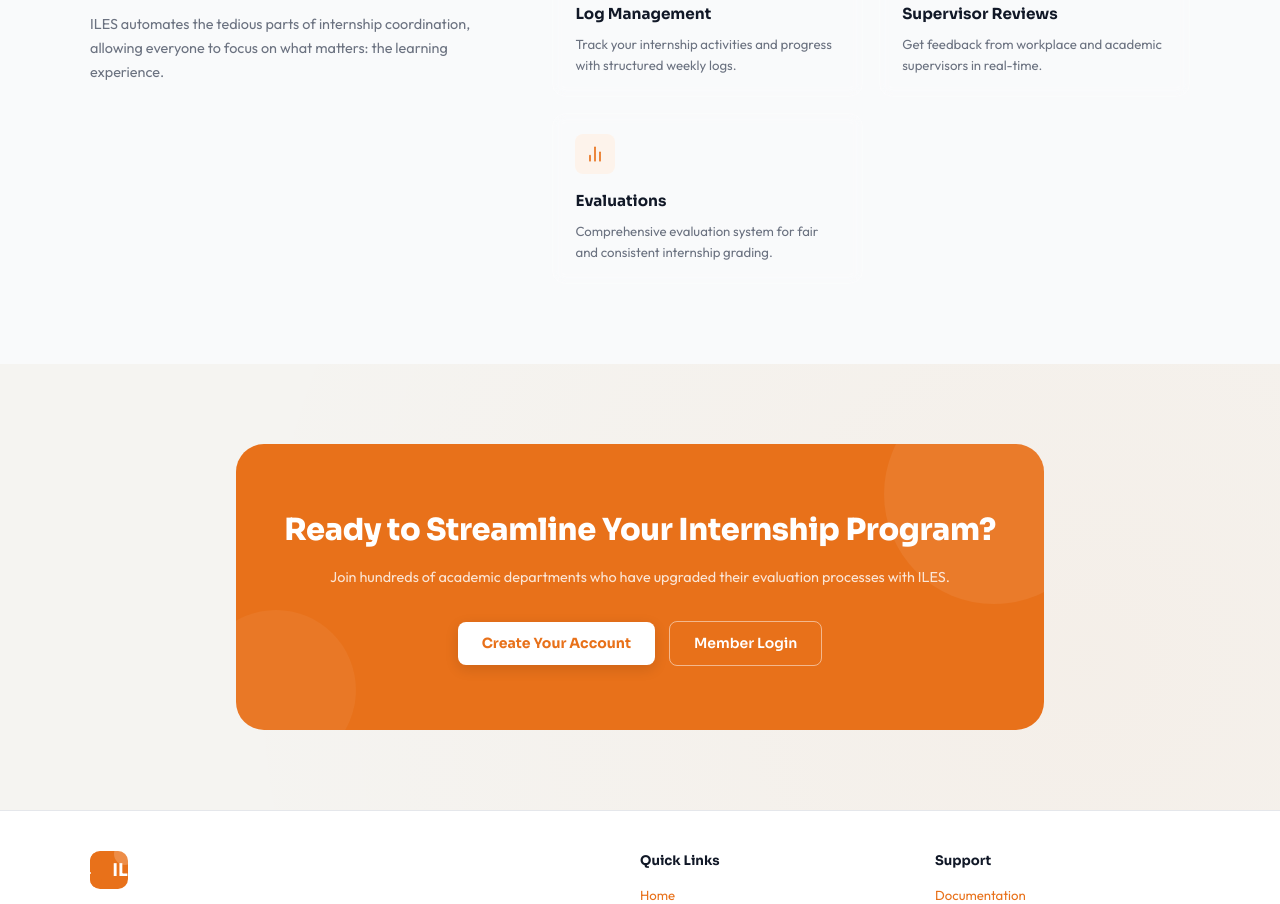
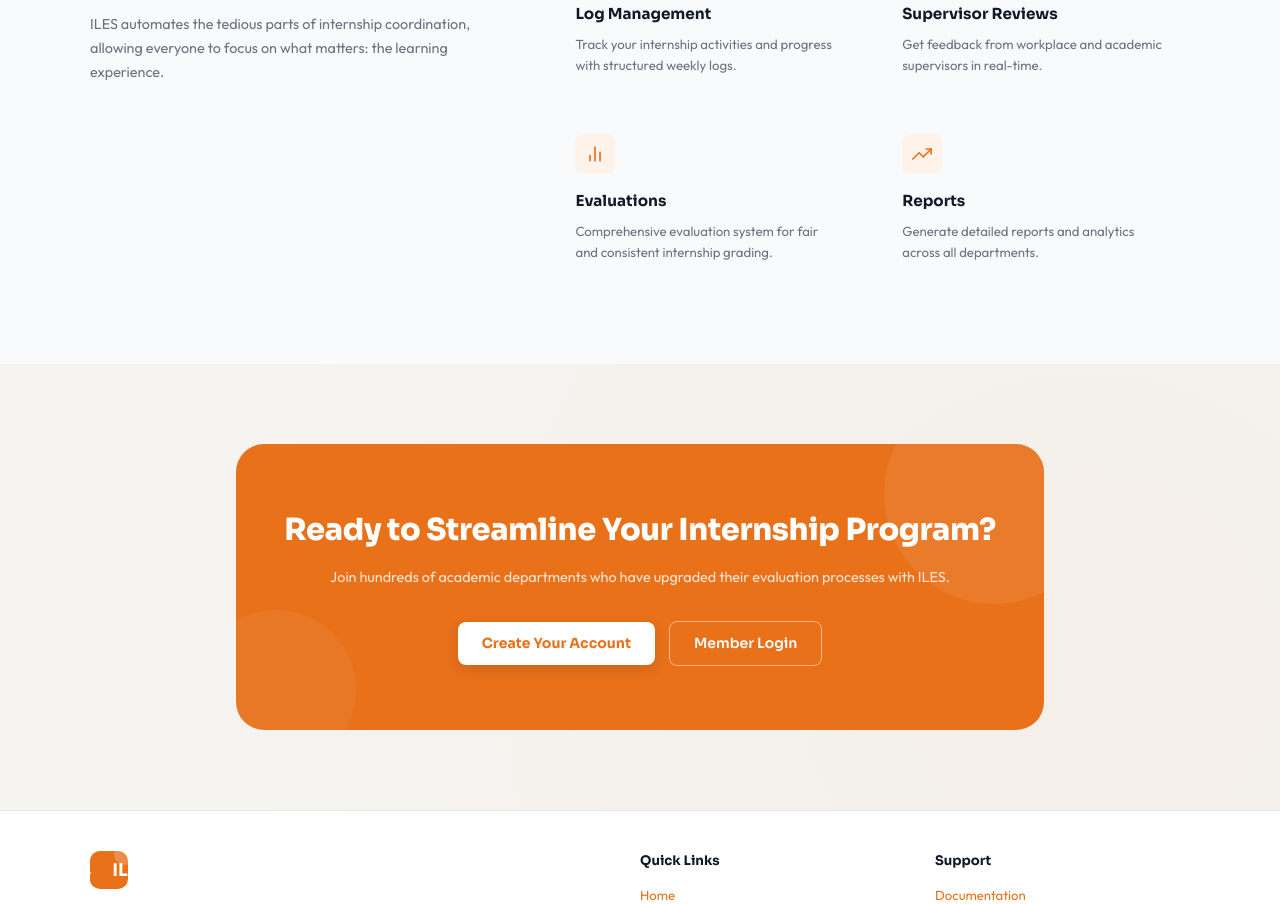
Before and after one commit to kalasamuel/ILES, a React (Vite) app in the folder frontend/iles-frontend/: page / in a window 1280 px wide. Shown: the part 942-1846 px from the top of the page. Built offline with nearby package versions, Linux system fonts and the light colour scheme; no server answers.

Commit message:
Restore Reports card on landing page

```diff
--- a/frontend/iles-frontend/src/features/auth/pages/LandingPage.jsx
+++ b/frontend/iles-frontend/src/features/auth/pages/LandingPage.jsx
@@ -1,6 +1,6 @@
 import React, { useEffect, useState } from 'react';
 import { Link } from 'react-router-dom';
-import { FiBarChart2, FiFileText, FiUser } from 'react-icons/fi';
+import { FiBarChart2, FiFileText, FiUser, FiTrendingUp } from 'react-icons/fi';
 import { dashboardsAPI } from '../../../services/endpoints';
 import landingPageImage from '../../../assets/landingpage.png';
 import './LandingPage.css';
@@ -132,6 +132,11 @@ function LandingPage() {
               <h3>Evaluations</h3>
               <p>Comprehensive evaluation system for fair and consistent internship grading.</p>
             </div>
+            <div className="feature-card">
+              <div className="feature-card-icon"><FiTrendingUp size={20} /></div>
+              <h3>Reports</h3>
+              <p>Generate detailed reports and analytics across all departments.</p>
+            </div>
           </div>
 
         </div>
```
